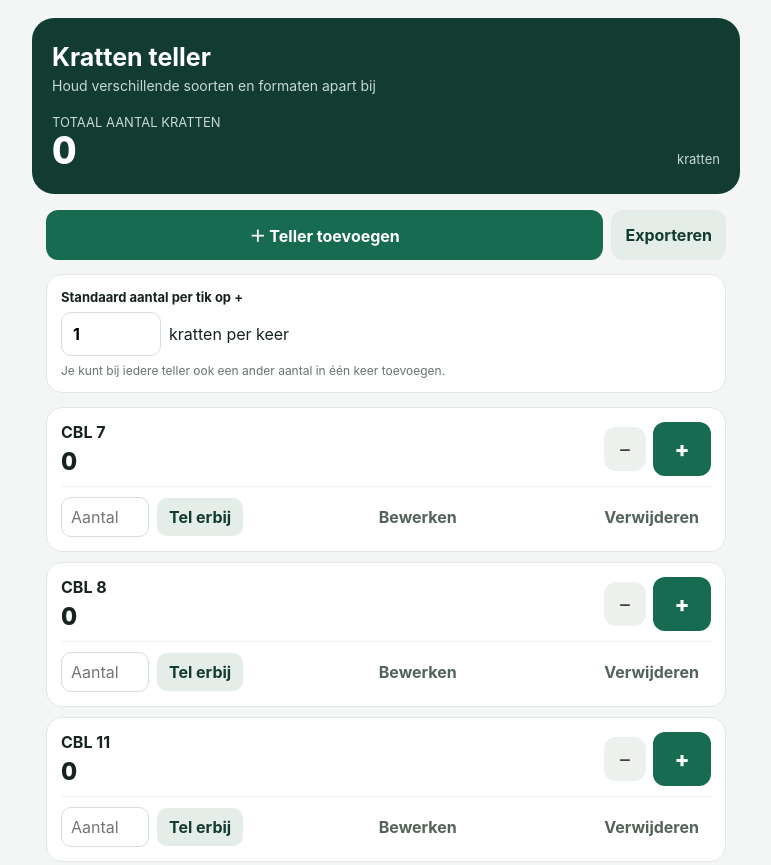
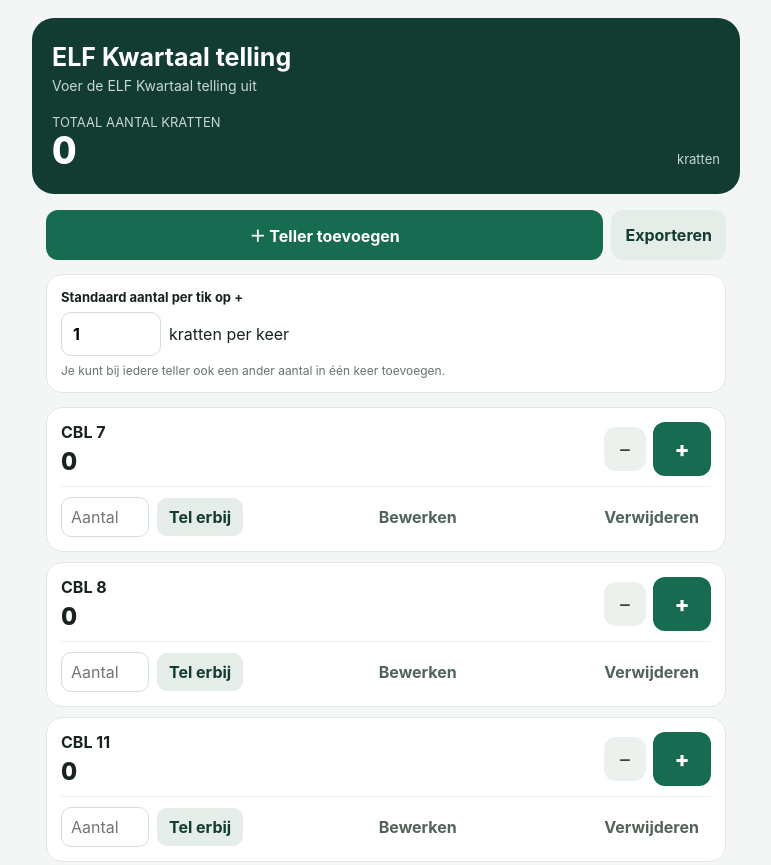
Before and after one commit to Lucaswhk/elf-tellen-ah, a plain HTML site: page index.html in a window 1280 px wide. Shown: the top 865 px of the page, without its empty margins (254-1025 px from the left). Drawn offline with Linux system fonts and the light colour scheme.

Commit message:
Update index.html

```diff
--- a/index.html
+++ b/index.html
@@ -60,8 +60,8 @@ footer{text-align:center;color:var(--muted);font-size:12px;padding:18px 4px}
 <body>
 <main>
 <header>
-  <h1>Kratten teller</h1>
-  <div class="sub">Houd verschillende soorten en formaten apart bij</div>
+  <h1>ELF Kwartaal telling</h1>
+  <div class="sub">Voer de ELF Kwartaal telling uit</div>
   <div class="totalbox"><div><div class="total-label">TOTAAL AANTAL KRATTEN</div><div class="total" id="total">0</div></div><div class="total-unit">kratten</div></div>
 </header>
 <div class="toolbar">
```
